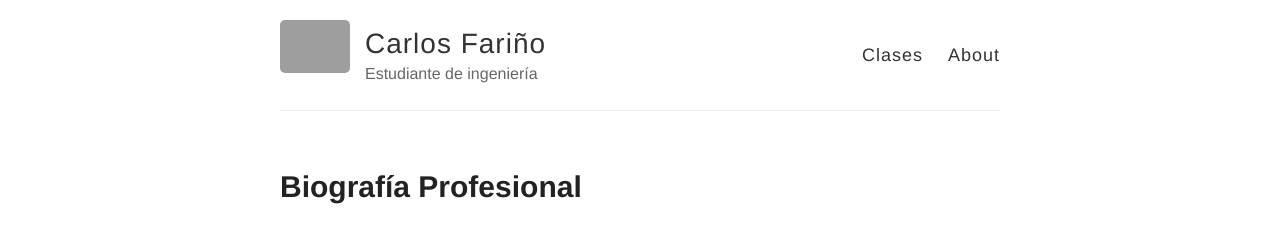
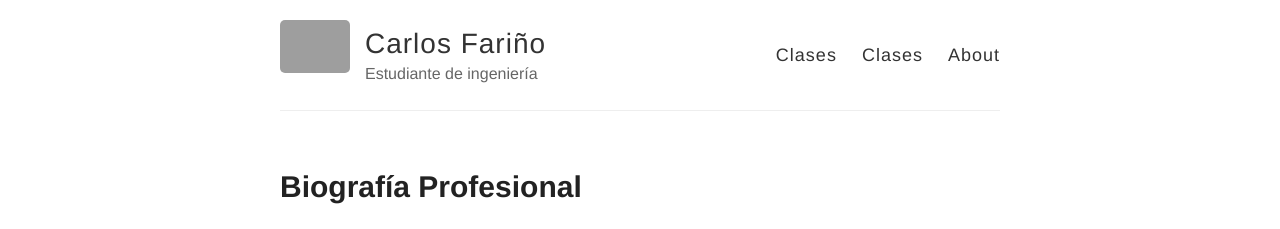
Before and after one commit to andrescharro22/Carlos-F007.github.io, a Jekyll site: the page built from index.html, in a window 1280 px wide. Shown: the top 229 px of the page. Built offline with Jekyll 4.4.1, drawn with Linux system fonts in a browser that asks for light colours; grey boxes are pictures that could not be loaded.

Commit message:
Update default.html

```diff
--- a/_layouts/default.html
+++ b/_layouts/default.html
@@ -28,6 +28,7 @@
 
           <nav>
             <a href="{{ site.baseurl }}/">Clases</a>
+            <a href="{{ site.baseurl }}/">Clases</a>
             <a href="{{ site.baseurl }}/about">About</a>
           </nav>
         </header>
```
